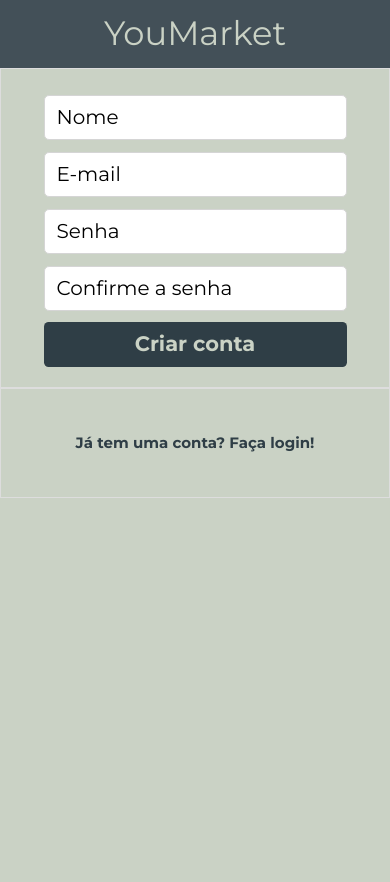
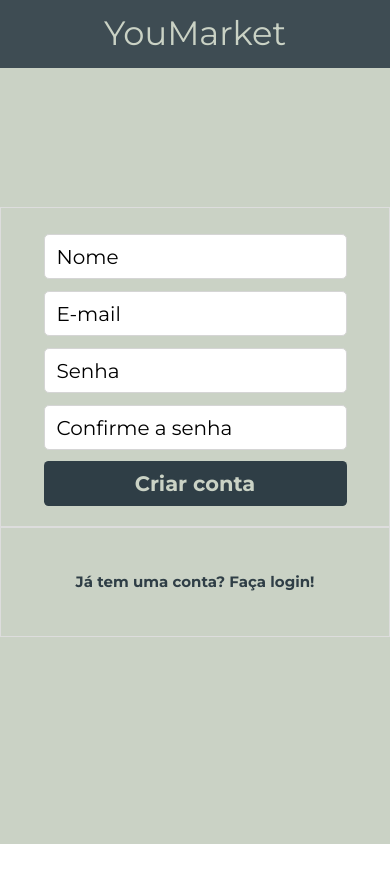
Before and after one commit to Fekete-Bruno/YouMarket-FrontEnd, a React (Create React App) app: page /signup in a window 390 px wide. Shown: the top 882 px of the page. After the commit the page ends 844 px from the top, so only its background shows below. Built offline with nearby package versions, Linux system fonts and the light colour scheme; no server answers.

Commit message:
refactor: minor layout changes, better mobile use

```diff
--- a/src/Components/LoginPage/LoginPage.js
+++ b/src/Components/LoginPage/LoginPage.js
@@ -28,10 +28,10 @@
     const promise = login(form);
     promise
       .then((res) => {
-        setUser(res.data.user);
-        setToken(res.data.token);
-        console.log(res.data.user);
-        console.log(res.data.token);
+        const {user,token} = res.data;
+        setUser(user);
+        setToken(token);
+        localStorage.setItem("youmarket",JSON.stringify({user,token}));
         navigate("/");
       })
       .catch((res) => {
@@ -77,8 +77,10 @@
 
 const LoginScreenWrapper = styled.div`
   background-color: rgb(202, 210, 197);
-  margin-top: 8vh;
   min-height: 100vh;
+  display: flex;
+  flex-direction: column;
+  justify-content: center;
 `;
 
 const FormWrapper = styled.div`
--- a/src/Components/SignUpPage/SignUpPage.js
+++ b/src/Components/SignUpPage/SignUpPage.js
@@ -91,8 +91,10 @@
 
 const SignupScreenWrapper = styled.div`
   background-color: rgb(202, 210, 197);
-  margin-top: 8vh;
   min-height: 100vh;
+  display: flex;
+  flex-direction: column;
+  justify-content: center;
 `;
 
 const FormWrapper = styled.div`
```
